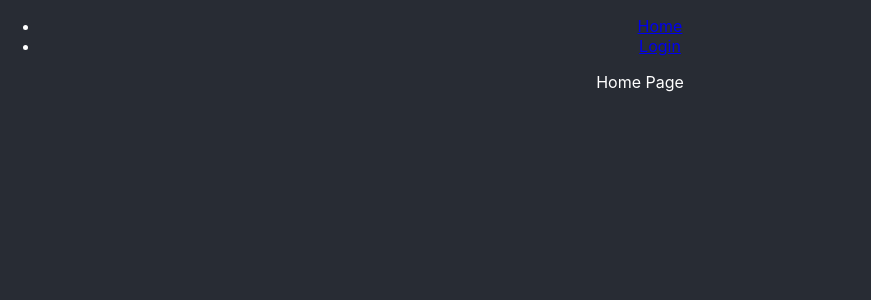
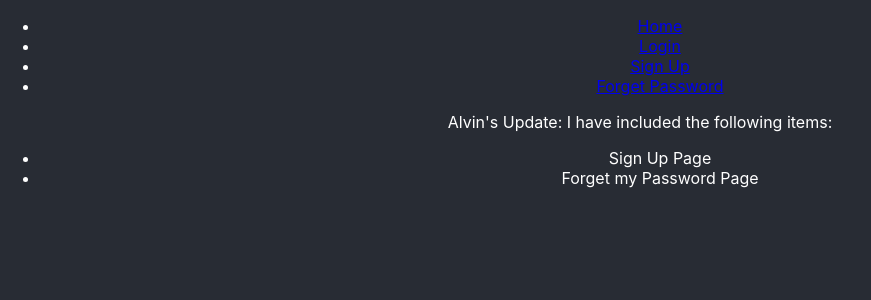
Before and after one commit to achan211/CSCI3100-Proj, a React (Create React App) app in the folder frontend/: page / in a window 1280 px wide. Shown: the top 300 px of the page, without its empty margins (0-871 px from the left). Built offline with nearby package versions, Linux system fonts and the light colour scheme.

Commit message:
Update App.js

```diff
--- a/frontend/src/App.js
+++ b/frontend/src/App.js
@@ -1,6 +1,8 @@
 import React from 'react';
 import logo from './logo.svg';
 import LoginPage from "./LoginPage"
+import SignUp from "./Signup"
+import ForgetPW from "./forgetPW"
 import {
   BrowserRouter as Router,
   Switch,
@@ -22,6 +24,12 @@ function App() {
               <li>
                 <Link to="/login">Login</Link>
               </li>
+              <li>
+                <Link to="/signup">Sign Up</Link>
+              </li>
+              <li>
+                <Link to="/forgetpw">Forget Password</Link>
+              </li>
             </ul>
           </nav>
 
@@ -29,12 +37,24 @@ function App() {
             <Route path="/login">
               <LoginPage />
             </Route>
+            <Route path="/signup">
+              <SignUp />
+            </Route>
+            <Route path="/forgetpw">
+              <ForgetPW />
+            </Route>
+
             <Route path="/">
               <div className="App">
-                <p>Home Page</p>
+                <p>Alvin's Update:
+                  I have included the following items:
+                  <ul>
+                    <li>Sign Up Page</li>
+                    <li>Forget my Password Page</li>
+                  </ul>
+                </p>
               </div>
             </Route>
-
           </Switch>
         </React.Fragment>
       </Router>
```
